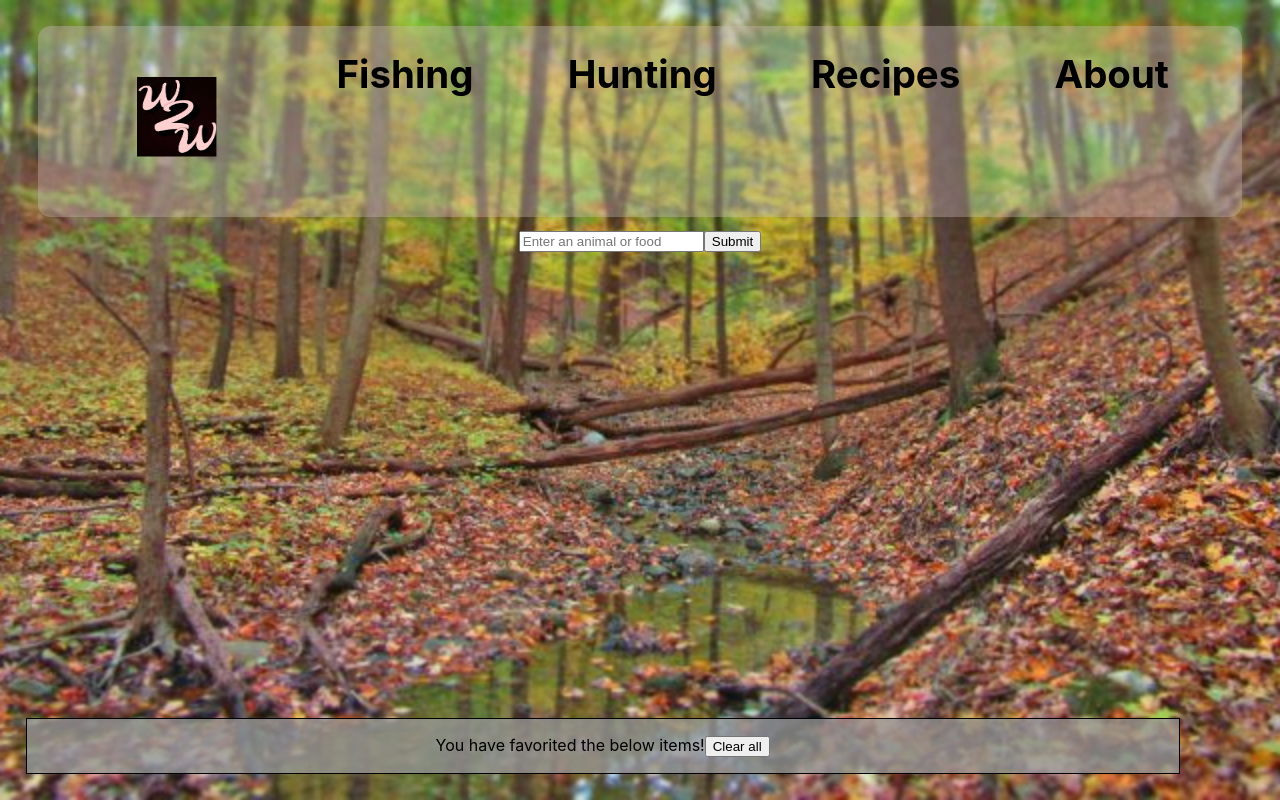
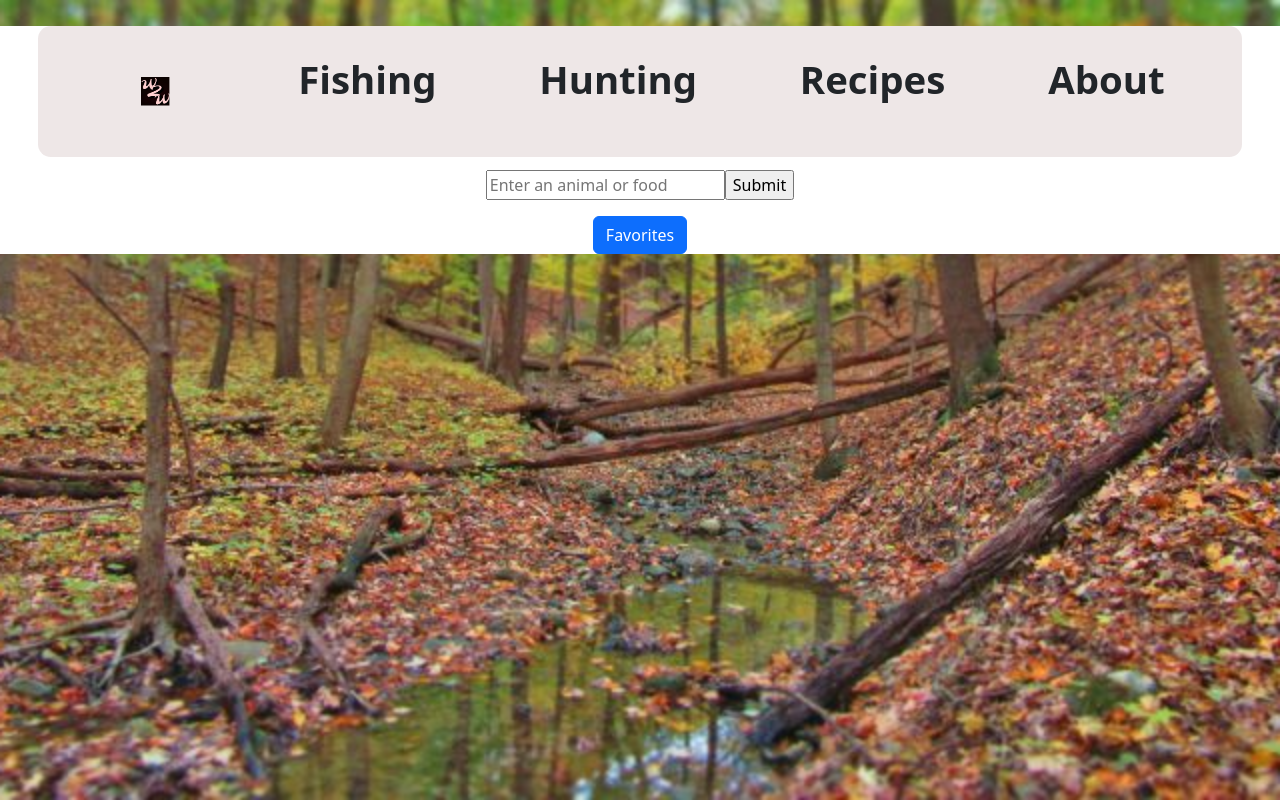
Before and after one commit to ajmurray211/Project-2, a React (Create React App) app: page /#/recipes in a window 1280 px wide. Built offline with nearby package versions, Linux system fonts and the light colour scheme.

Commit message:
installed reat-strap and got a rough draft of the off canvas implimented

```diff
--- a/package.json
+++ b/package.json
@@ -7,9 +7,10 @@
     "@testing-library/jest-dom": "^5.16.4",
     "@testing-library/react": "^13.2.0",
     "@testing-library/user-event": "^13.5.0",
-    "bootstrap": "^5.1.3",
+    "bootstrap": "^5.2.0",
     "gh-pages": "^4.0.0",
     "react": "^18.2.0",
+    "react-bootstrap": "^2.4.0",
     "react-dom": "^18.2.0",
     "react-router": "^6.3.0",
     "react-router-dom": "^6.3.0",
--- a/src/App.js
+++ b/src/App.js
@@ -1,4 +1,4 @@
-// import 'bootstrap/dist/css/bootstrap.min.css';
+import 'bootstrap/dist/css/bootstrap.min.css';
 import './App.css';
 import { Route, Routes, Link } from 'react-router-dom'
 import Home from './Components/Home';
--- a/src/Components/Favorites.js
+++ b/src/Components/Favorites.js
@@ -1,16 +1,23 @@
-import { OffcanvasBody,OffcanvasHeader,Offcanvas, Button } from "reactstrap"
+import { Offcanvas } from "react-bootstrap"
 
 const Favorites = (props) => {
     let favorites = props.favorite
     const mappedData = favorites.map((favorite) => {
         return (
-            <a href={favorite.url} target='_blank'>{favorite.id}</a>
+            <li><a href={favorite.url} target='_blank'>{favorite.id}</a></li>
         )
     })
     return (
         <div>
-            <p>You have favorited the below items!<button onClick={props.handleClear}>Clear all</button></p>
-            {mappedData}
+            <Offcanvas.Header closeButton>
+                <Offcanvas.Title>Favorited items</Offcanvas.Title>
+            </Offcanvas.Header>
+            <Offcanvas.Body>
+                <ul>
+                    {mappedData}
+                </ul>
+            </Offcanvas.Body>
+            <button onClick={props.handleClear}>Clear all</button>
 
         </div>
     );
--- a/src/Components/Recipes.js
+++ b/src/Components/Recipes.js
@@ -1,13 +1,16 @@
 import { useState } from "react"
 import Favorites from "./Favorites";
 import RecipeTile from "./RecipeTile";
-import { OffcanvasBody, OffcanvasHeader,Offcanvas, Button } from "reactstrap"
-
+import { OffcanvasBody, OffcanvasHeader, Offcanvas, Button } from "react-bootstrap"
 
 const Recipes = (props) => {
     const [recipes, setRecipes] = useState([])
     const [searchVal, setSearchVal] = useState('')
     const [favorite, setFavorites] = useState([])
+
+    const [show, setShow] = useState(false);
+    const handleClose = () => setShow(false);
+    const handleShow = () => setShow(true);
 
     const handleClear = () => {
         setFavorites([])
@@ -58,12 +61,23 @@ const Recipes = (props) => {
                 {mappedInfo}
             </ul>
 
-            <footer>
+            <>
+                <Button variant="primary" onClick={handleShow}> Favorites </Button>
+
+                <Offcanvas show={show} onHide={handleClose}>
+                    <Favorites
+                        favorite={favorite}
+                        handleClear={handleClear}
+                    ></Favorites>
+                </Offcanvas>
+            </>
+
+            {/* <footer>
                 <Favorites
                     favorite={favorite}
                     handleClear={handleClear}
                 ></Favorites>
-            </footer>
+            </footer> */}
         </div>
     );
 }
```
Also changed, not shown: 1 other file (tests, documents, lock files or other folders).
